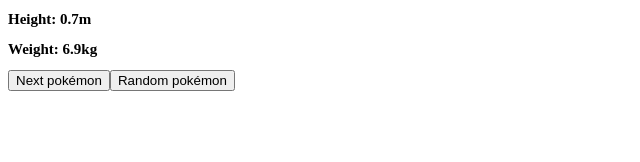
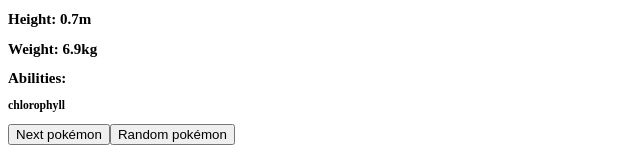
Before and after one commit to ElizondoStudios/Pokedex, a React (Vite) app: page / in a window 1280 px wide. Shown: the part 445-607 px from the top of the page, without its empty margins (0-640 px from the left). Built offline with nearby package versions, Linux system fonts and the light colour scheme; no server answers.

Commit message:
added abilities

```diff
--- /dev/null
+++ b/components/PokemonAbilities.jsx
@@ -0,0 +1,11 @@
+function PokemonAbilities(props){
+    return(
+        <div>
+            <h2>Abilities: </h2>
+            <h3>{props.ability1}</h3>
+            {props.ability2 && <h3>{props.ability2}</h3>}
+        </div>
+    )
+}
+
+export default PokemonAbilities
--- a/src/App.jsx
+++ b/src/App.jsx
@@ -3,6 +3,7 @@
 import SearchBar from '../components/SearchBar';
 import PokemonStats from '../components/PokemonStats';
 import Pokemon from '../components/Pokemon';
+import PokemonAbilities from '../components/PokemonAbilities';
 
 function App() {
   console.log("component rendered");
@@ -28,6 +29,16 @@
       {
         type:{
           name:"poison"
+        }
+      }
+    ],
+    abilities:[
+      {
+        ability: {
+          name: "overgrow"
+        },
+        ability: {
+          name: "chlorophyll"
         }
       }
     ]
@@ -92,6 +103,11 @@
         type2={pokemon.types.length>1? pokemon.types[1].type.name: ""}
       />
 
+      <PokemonAbilities
+        ability1={pokemon.abilities[0].ability.name}
+        ability2={pokemon.abilities.length>1? pokemon.abilities[1].ability.name:""}
+      />
+
       {(changePokemon>1)&&<button onClick={prevPokemon}>Previous pokémon</button>}
       <button onClick={nextPokemon}>Next pokémon</button>
       <button onClick={randomPokemon}>Random pokémon</button>
```
